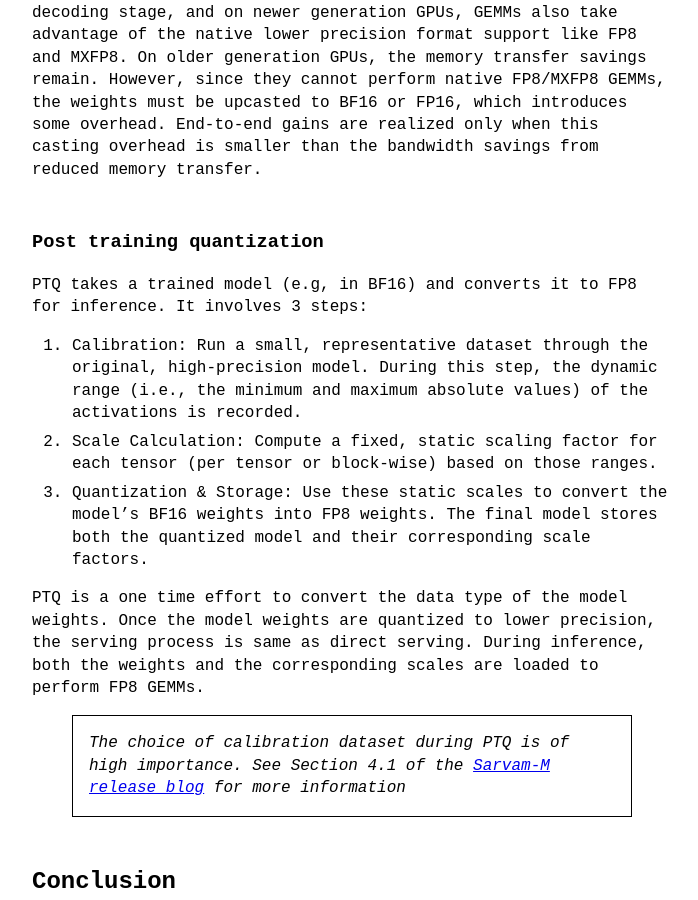
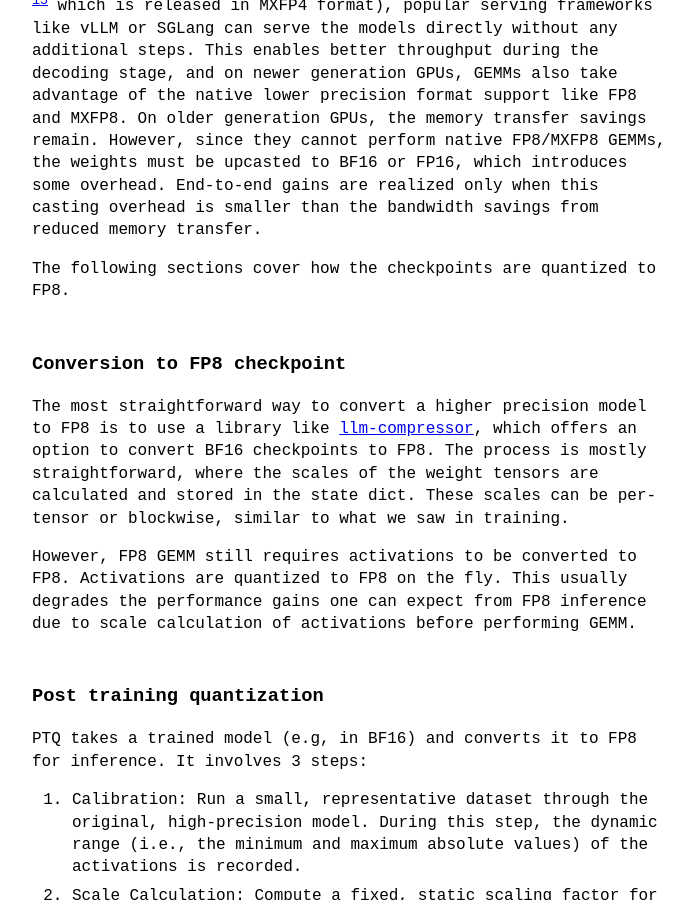
Before and after one commit to romitjain/romitjain.github.io, a Jekyll site: the page built from _posts/2025-10-01-Fp8forllms.md, in a window 1280 px wide and 900 px high, scrolled down 10134 px. Shown: the whole window, without its empty margins (288-986 px from the left). Built offline with Jekyll 4.4.1, drawn with Linux system fonts in a browser that asks for light colours; some of the changed text lies outside the part shown.

Commit message:
FP8 changes

````diff
--- a/_posts/2025-10-01-Fp8forllms.md
+++ b/_posts/2025-10-01-Fp8forllms.md
@@ -28,9 +28,10 @@ A[FP8] --> B[Training]
 A --> C[Inference]
 B --> H["Mixed precision FP8 training (more common)"]
 B --> E[Quantization aware training, QAT]
-E --> D
 C --> D[Post training quantization, PTQ]
-C --> F[Direct serving]
+C --> G[Conversion to FP8 Checkpoint]
+G --> F[Direct serving]
+D --> F
 ```
 
 ## FP8 for training and inference
@@ -196,6 +197,14 @@ During inference, FP8 integration is simpler. FP8 consumes lesser memory and hel
 
 If the model weights are already quantized (for example: GPT-OSS [^15] which is released in MXFP4 format), popular serving frameworks like vLLM or SGLang can serve the models directly without any additional steps. This enables better throughput during the decoding stage, and on newer generation GPUs, GEMMs also take advantage of the native lower precision format support like FP8 and MXFP8. On older generation GPUs, the memory transfer savings remain. However, since they cannot perform native FP8/MXFP8 GEMMs, the weights must be upcasted to BF16 or FP16, which introduces some overhead. End-to-end gains are realized only when this casting overhead is smaller than the bandwidth savings from reduced memory transfer.
 
+The following sections cover how the checkpoints are quantized to FP8.
+
+### Conversion to FP8 checkpoint
+
+The most straightforward way to convert a higher precision model to FP8 is to use a library like [llm-compressor](https://github.com/vllm-project/llm-compressor), which offers an option to convert BF16 checkpoints to FP8. The process is mostly straightforward, where the scales of the weight tensors are calculated and stored in the state dict. These scales can be per-tensor or blockwise, similar to what we saw in training.
+
+However, FP8 GEMM still requires activations to be converted to FP8. Activations are quantized to FP8 on the fly. This usually degrades the performance gains one can expect from FP8 inference due to scale calculation of activations before performing GEMM.
+
 ### Post training quantization
 
 PTQ takes a trained model (e.g, in BF16) and converts it to FP8 for inference. It involves 3 steps:
````
Also changed, not shown: other parts of _posts/2025-10-01-Fp8forllms.md (+1 -1 lines).
